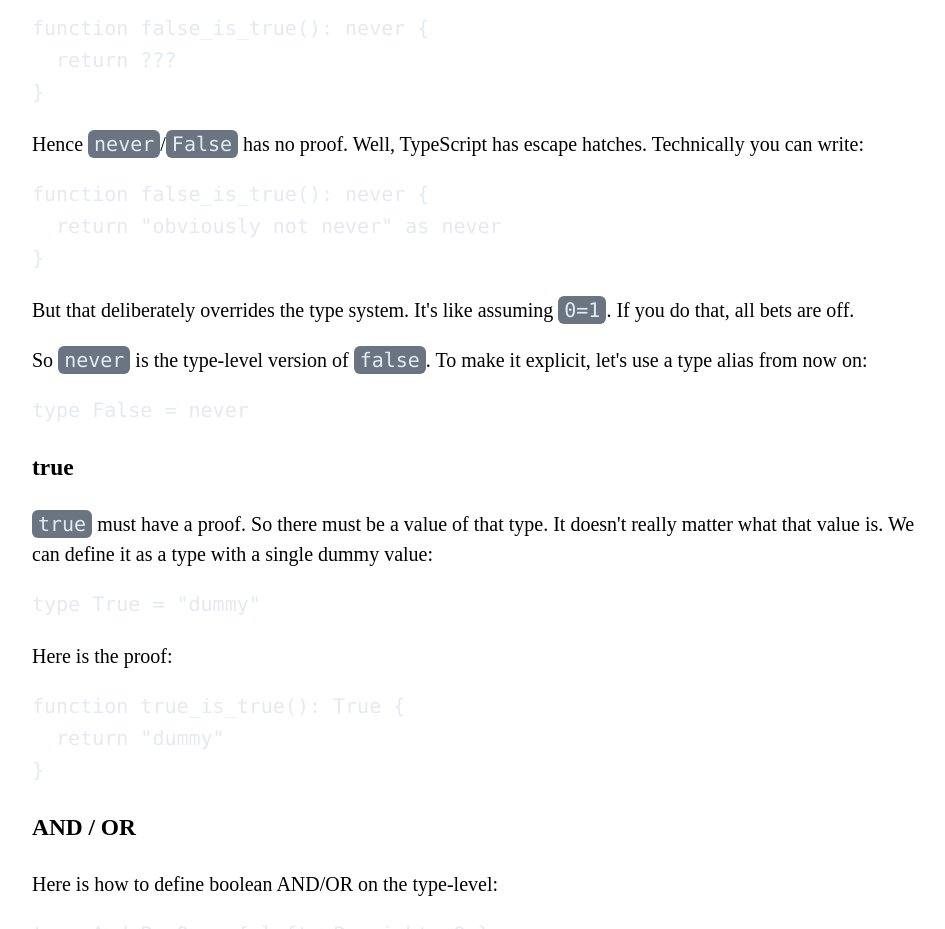
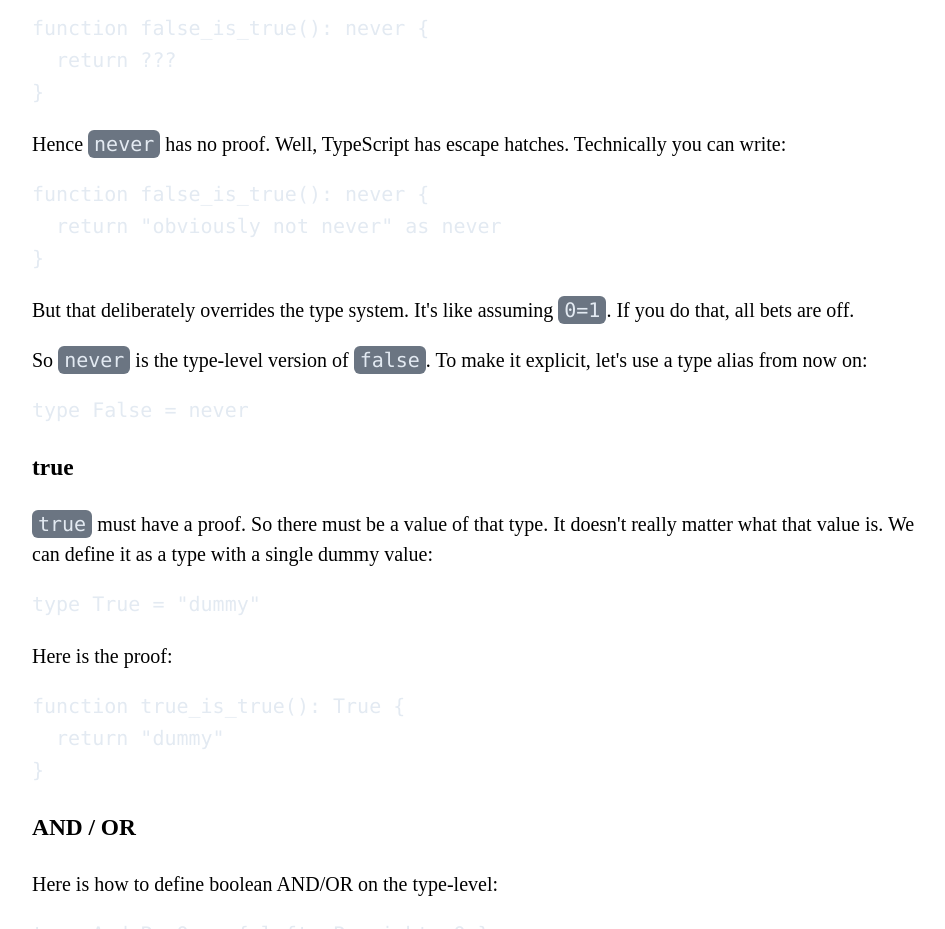
Before and after one commit to gruhn/gruhn.me, an Eleventy site: page src/posts/2026-08-29.md in a window 1280 px wide. Shown: the part 1780-2709 px from the top of the page, without its empty margins (158-1103 px from the left). Built offline with nearby package versions, Linux system fonts and the light colour scheme; Eleventy itself is replaced by a stand-in of ours; code samples lack their colours; files that its build step writes are made by us from their sources.

Commit message:
fix article: False not defined yet

````diff
--- a/src/posts/2026-08-29.md
+++ b/src/posts/2026-08-29.md
@@ -85,7 +85,7 @@ function false_is_true(): never {
 }
 ```
 
-Hence `never`/`False` has no proof.
+Hence `never` has no proof.
 Well, TypeScript has escape hatches.
 Technically you can write:
 
````
